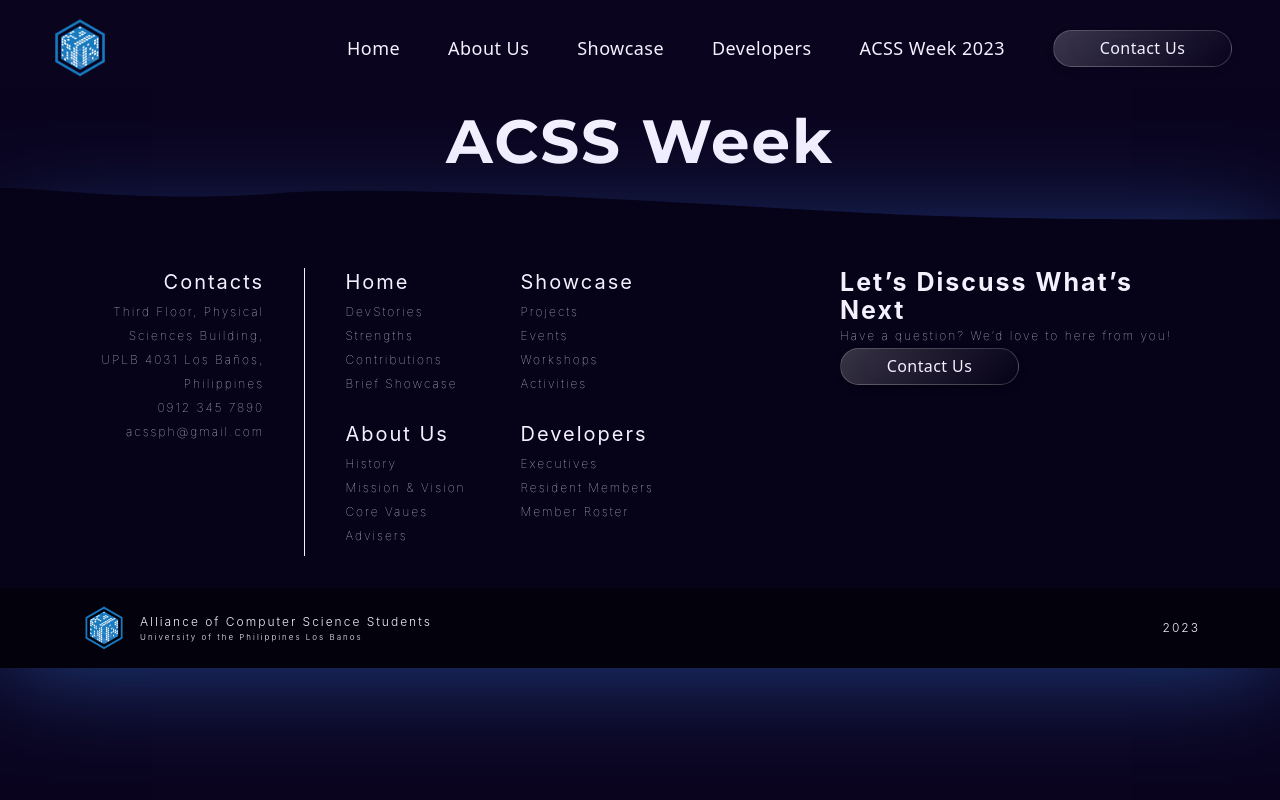
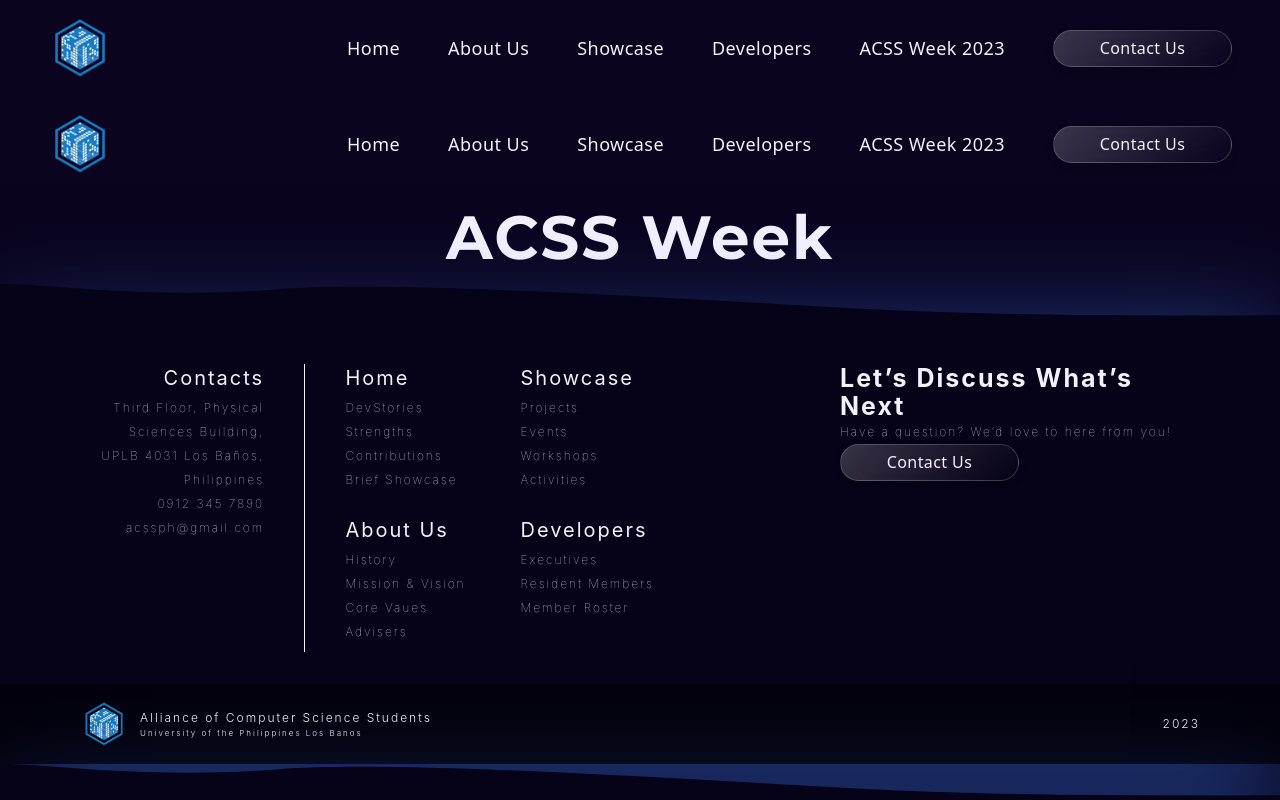
Before and after one commit to yuntaozhu/CMGWebsite, a SvelteKit app: page /ACSSWeek in a window 1280 px wide. Shown: the top 800 px of the page. Built offline with nearby package versions, Linux system fonts and the light colour scheme.

Commit message:
ui: added glow

```diff
--- a/src/app.css
+++ b/src/app.css
@@ -8,7 +8,6 @@
     font-family: 'Work Sans', sans-serif;
     background-color: var(--color-dark-2);
     color: var(--color-white);
-    width: 100%;
 }
 
 h1 {
--- a/src/components/organisms/NavBar.svelte
+++ b/src/components/organisms/NavBar.svelte
@@ -1,16 +1,34 @@
 <script>
   import { Button, HamburgerMenu } from "$components";
 
-  let string = "",
-    buttonVisible = true;
+  let pages = [
+    ["Home", "../", "false"],
+    ["About Us", "../../AboutUs", "false"],
+    ["Showcase", "../../Showcase", "false"],
+    ["Developers", "../../DevelopersPage", "false"],
+    ["ACSS Week 2023", "../../ACSSWeek", "false"],
+  ];
 
-  function handleClick() {
-    // string = "You wasted a second of your life :D";
-    // buttonVisible = false;
+  /**
+   * @param {string} _page
+   */
+  function handleClick(_page) {
+    for (let i = 0; i < pages.length; i++) {
+      if (pages[i][0] === _page) {
+        pages[i][2] = "true";
+      } else {
+        pages[i][2] = "false";
+      }
+    }
+    console.log(pages);
+  }
+
+  function handleClick2() {
+    // Do something here if needed
   }
 </script>
 
-<nav class="nav">
+<nav class="nav min-w-screen">
   <div class="grid grid-cols-4">
     <img
       src="/logo.webp"
@@ -21,24 +39,17 @@
   <ul
     class="nav__right text-lg font-light tracking-wide font-sans text-inherit"
   >
-    <li>
-      <a href="../" class="nav__link">Home</a>
-    </li>
-    <li>
-      <a href="../../AboutUs" class="nav__link">About Us</a>
-    </li>
-    <li>
-      <a href="../../Showcase" class="nav__link">Showcase</a>
-    </li>
-    <li>
-      <a href="../../DevelopersPage" class="nav__link">Developers</a>
-    </li>
-    <li>
-      <a href="../../ACSSWeek" class="nav__link">ACSS Week 2023</a>
-    </li>
-    <Button onClick={handleClick}
-      ><a href="../../ContactUs">Contact Us</a></Button
-    >
+    {#each pages as item, index}
+      <li>
+        <a href={item[1]} on:click={() => handleClick(item[0])}>{item[0]}</a>
+        {#if item[2] == "true"}
+          <div class="gradient-line mt-1 show" />
+        {/if}
+      </li>
+    {/each}
+    <a href="../../ContactUs">
+      <Button onClick={handleClick2}>Contact Us</Button>
+    </a>
   </ul>
   <div class="nav__menu hidden flex justify-start self-start">
     <HamburgerMenu />
@@ -46,6 +57,29 @@
 </nav>
 
 <style>
+  a {
+    transition: color 0.3s ease-in-out, opacity 0.3s ease-in-out;
+  }
+  a:hover {
+    color: var(--color-sky-blue);
+    opacity: 0.7;
+  }
+  .gradient-line {
+    width: 100%;
+    height: 2px;
+    background: linear-gradient(
+      270deg,
+      rgba(0, 245, 241, 0) 0%,
+      #00f5f1 47.92%,
+      rgba(0, 245, 241, 0) 100%
+    );
+    opacity: 0;
+    transition: opacity 1s ease-in-out;
+  }
+
+  .show {
+    opacity: 1;
+  }
   .nav {
     position: sticky;
     top: 0;
--- a/src/routes/+layout.svelte
+++ b/src/routes/+layout.svelte
@@ -1,5 +1,8 @@
 <script>
   import "../app.css";
+  import { NavBar, Footer } from "$components";
 </script>
 
+<NavBar />
 <slot />
+<Footer />
--- a/src/routes/+page.svelte
+++ b/src/routes/+page.svelte
@@ -24,7 +24,6 @@
   <title>Home</title>
 </head>
 
-<NavBar />
 <Hero />
 <Summary />
 <IncomingActivity />
@@ -32,7 +31,6 @@
 <Contributions />
 <Strengths />
 <BriefShowcase />
-<Footer />
 
 <!-- <div
   class="h-screen flex items-center justify-center bg-base-dark-2 text-base-white"
--- a/src/routes/AboutUs/+page.svelte
+++ b/src/routes/AboutUs/+page.svelte
@@ -9,9 +9,7 @@
   } from "$components";
 </script>
 
-<NavBar />
 <History />
 <MissionVision />
 <CoreValues />
 <Advisers />
-<Footer />
--- a/src/routes/ContactUs/+page.svelte
+++ b/src/routes/ContactUs/+page.svelte
@@ -2,9 +2,7 @@
   import { ContactForm, NavBar, Footer } from "$components";
 </script>
 
-<NavBar />
 <ContactForm />
-<Footer />
 
 <style>
   .container {
```
